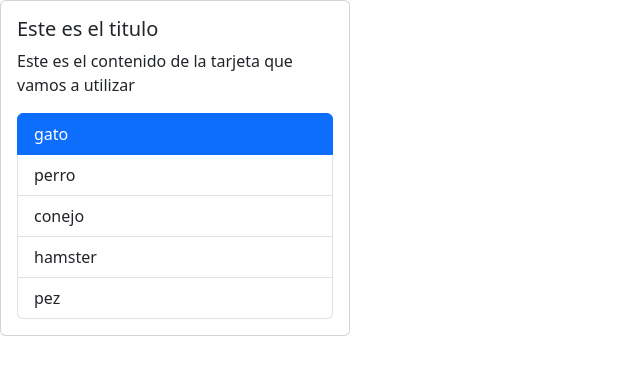
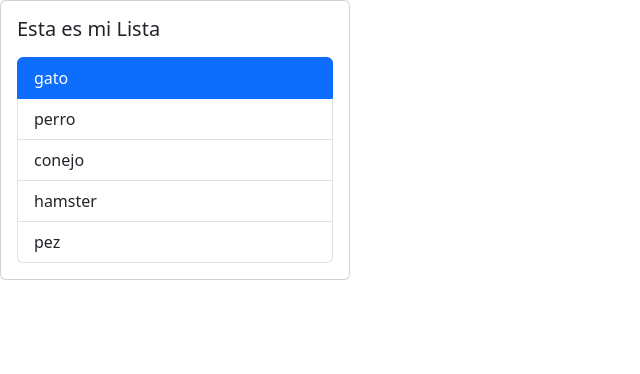
Before and after one commit to luissalinas54/react_junior, a React (Vite) app: page / in a window 1280 px wide. Shown: the top 374 px of the page, without its empty margins (0-640 px from the left). Built offline with nearby package versions, Linux system fonts and the light colour scheme.

Commit message:
Renderizado condicional

```diff
--- a/src/App.tsx
+++ b/src/App.tsx
@@ -3,17 +3,26 @@ import List from "./components/List";
 
 function App() {
   const list = ["gato", "perro", "conejo", "hamster", "pez"];
+  //const list: string[] = [];
 
   const handleSelect = (elemento: string) => {
     console.log("Elemento seleccionado: ", elemento);
   };
+
+  //RENDERIZADO CONDICIONAL PARA QUE MUESTRE UNA LISTA SI SO LONGITUD DE ELEMENTOS ES MAYOR A 0,
+  //DE LO CONTRARIO MUESTRA UN MENSAJE
+  const contenido = list.length ? (
+    <List data={list} onSelect={handleSelect} />
+  ) : (
+    <p>No hay elementos en la lista</p>
+  );
   return (
     <Card>
       <CardBody
-        title="Este es el titulo"
-        text="Este es el contenido de la tarjeta que vamos a utilizar"
+        title="Esta es mi Lista"
+        //text="Este es el contenido de la tarjeta que vamos a utilizar"
       />
-      <List data={list} onSelect={handleSelect} />
+      {contenido}
     </Card>
   );
 }
```
